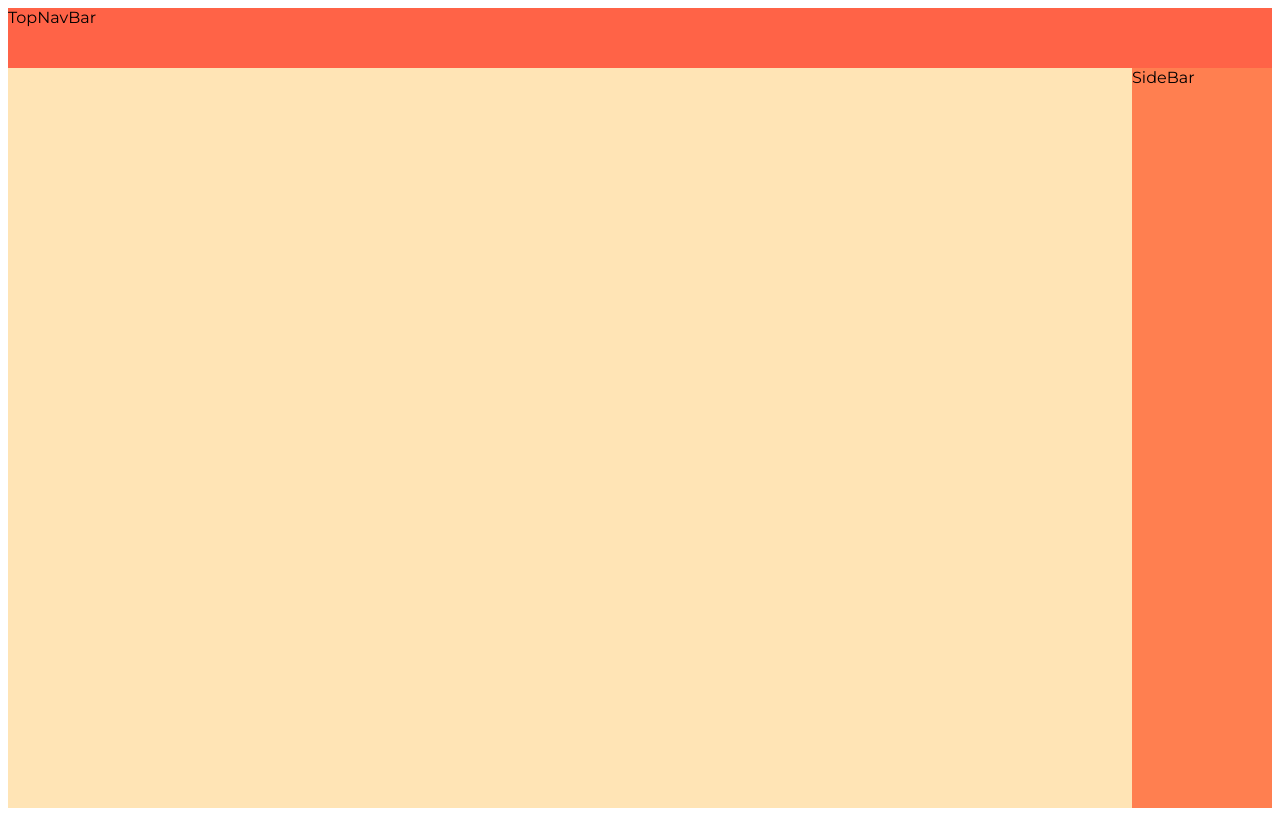
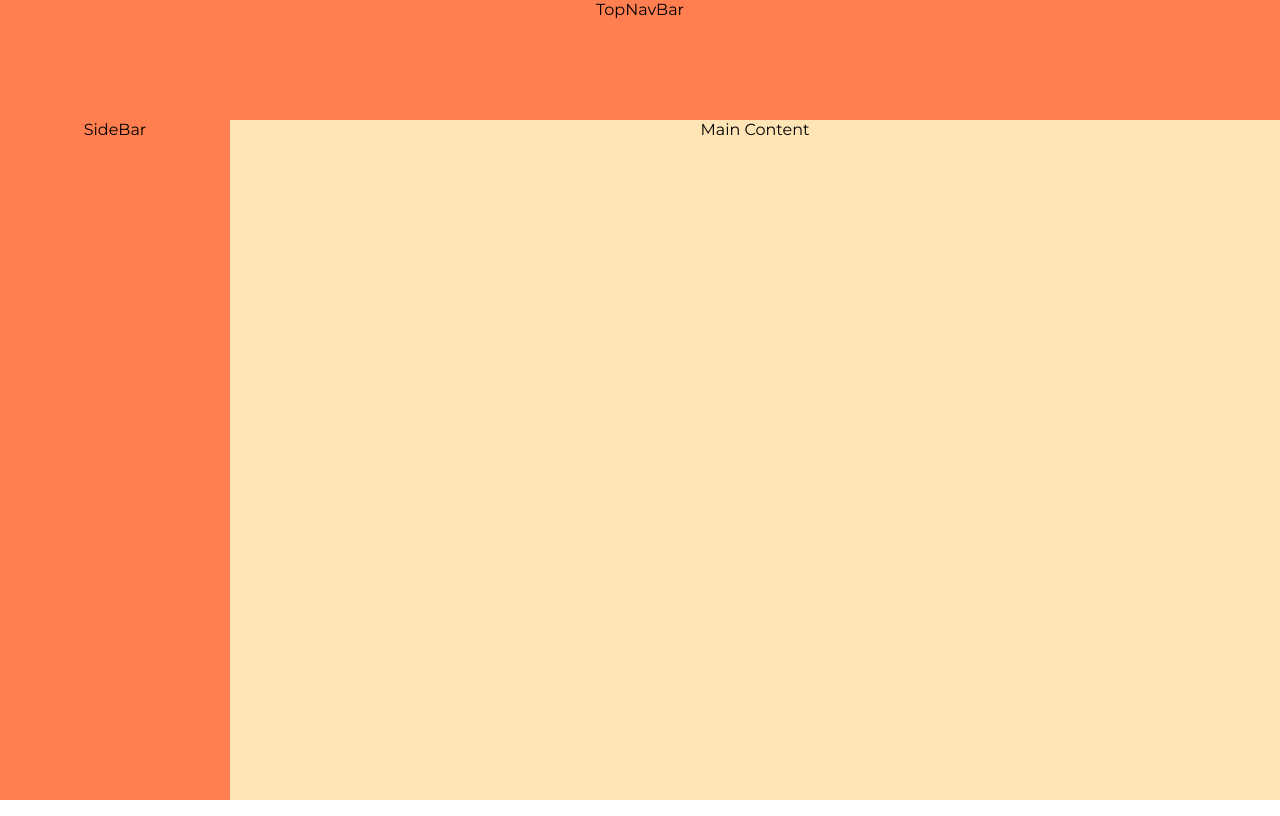
Before and after one commit to Oelshehawi/VHD, a Gatsby site: page / in a window 1280 px wide. Built offline with nearby package versions, Linux system fonts and the light colour scheme; Gatsby itself is replaced by a stand-in of ours.

Commit message:
More work on general layout of Pages

```diff
--- a/src/components/Layout.js
+++ b/src/components/Layout.js
@@ -8,8 +8,8 @@ const Layout = ({ children }) => {
     <div id="Wrapper">
       <TopNavBar  />
       <div className="layout">
+        <SideNavBar />
         <main >{children}</main>
-        <SideNavBar />
       </div>
     </div>
   );
--- a/src/pages/index.js
+++ b/src/pages/index.js
@@ -5,7 +5,7 @@ import * as FaIcons from "react-icons/fa";
 const IndexPage = () => {
   return (
     <Layout>
-
+      <div className="text"> Main Content</div>
     </Layout>
   );
 };
--- a/src/style/layout.css
+++ b/src/style/layout.css
@@ -1,11 +1,12 @@
 @import url('https://fonts.googleapis.com/css2?family=Montserrat:wght@300;400;500;700&display=swap');
 * {
     box-sizing: border-box;
+    text-align: center;
+    margin: 0;
+    padding: 0;
   }
 
 #Wrapper {
-    margin: 0;
-    padding: 0;
     text-decoration: none;
     font-family: "Montserrat";
     color: black;
@@ -22,8 +23,8 @@
 }
 
 .HeaderBar {
-    background-color: tomato;
-    height: 60px;
+    background-color: coral;
+    height: 120px;
 
 }
 
@@ -35,6 +36,6 @@ main {
 nav{
     background-color: coral;
     flex-shrink: 0;
-    width: 140px;
+    width: 230px;
 
 }
```
